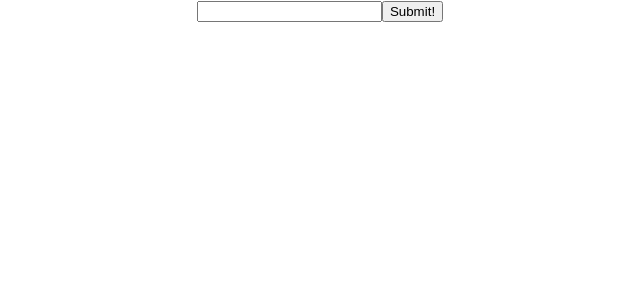
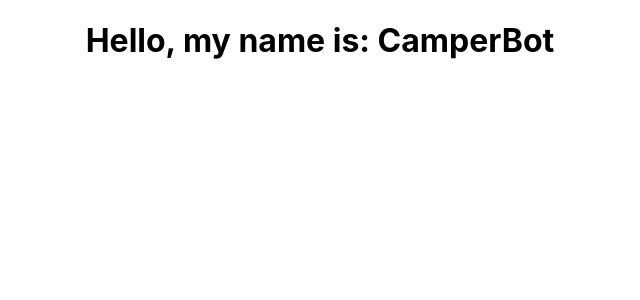
Before and after one commit to AndreyGOIT/react-fcc, a React (Create React App) app: page / in a window 1280 px wide. Shown: the top 300 px of the page, without its empty margins (320-960 px from the left). Built offline with nearby package versions, Linux system fonts and the light colour scheme; the HTML template or start-up script is replaced by a standard one.

Commit message:
Pass State as Props to Child Components

```diff
--- a/src/react.js
+++ b/src/react.js
@@ -1,46 +1,36 @@
 import React from 'react'
 
-class MyForm extends React.Component {
+class MyApp extends React.Component {
   constructor(props) {
     super(props);
     this.state = {
-      input: '',
-      submit: ''
-    };
-    this.handleChange = this.handleChange.bind(this);
-    this.handleSubmit = this.handleSubmit.bind(this);
+      name: 'CamperBot'
     }
-  handleChange(event) {
-    this.setState({
-      input: event.target.value
-    });
-  }
-  handleSubmit(event) {
-    // Change code below this line
-event.preventDefault();
-    this.setState({
-      submit: this.state.input
-    });
-    this.setState({
-      input: ''
-    });
-    // Change code above this line
   }
   render() {
     return (
        <div>
-        <form onSubmit={this.handleSubmit}>
          {/* Change code below this line */}
-<input type="text" value={this.state.input} onChange={this.handleChange} />
-          {/* Change code above this line */}
-          <button type='submit'>Submit!</button>
-        </form>
-        {/* Change code below this line */}
-<h1>{this.state.submit}</h1>
+         <Navbar name={this.state.name} />
          {/* Change code above this line */}
        </div>
     );
   }
+};
+
+class Navbar extends React.Component {
+  // constructor(props) {
+  //   super(props);
+  // }
+  render() {
+    return (
+    <div>
+      {/* Change code below this line */}
+      <h1>Hello, my name is: {this.props.name}</h1>
+      {/* Change code above this line */}
+    </div>
+    );
   }
+};
 
-  export default MyForm;
+  export default MyApp;
```
Lines whose indentation alone changed are shown as unchanged.
